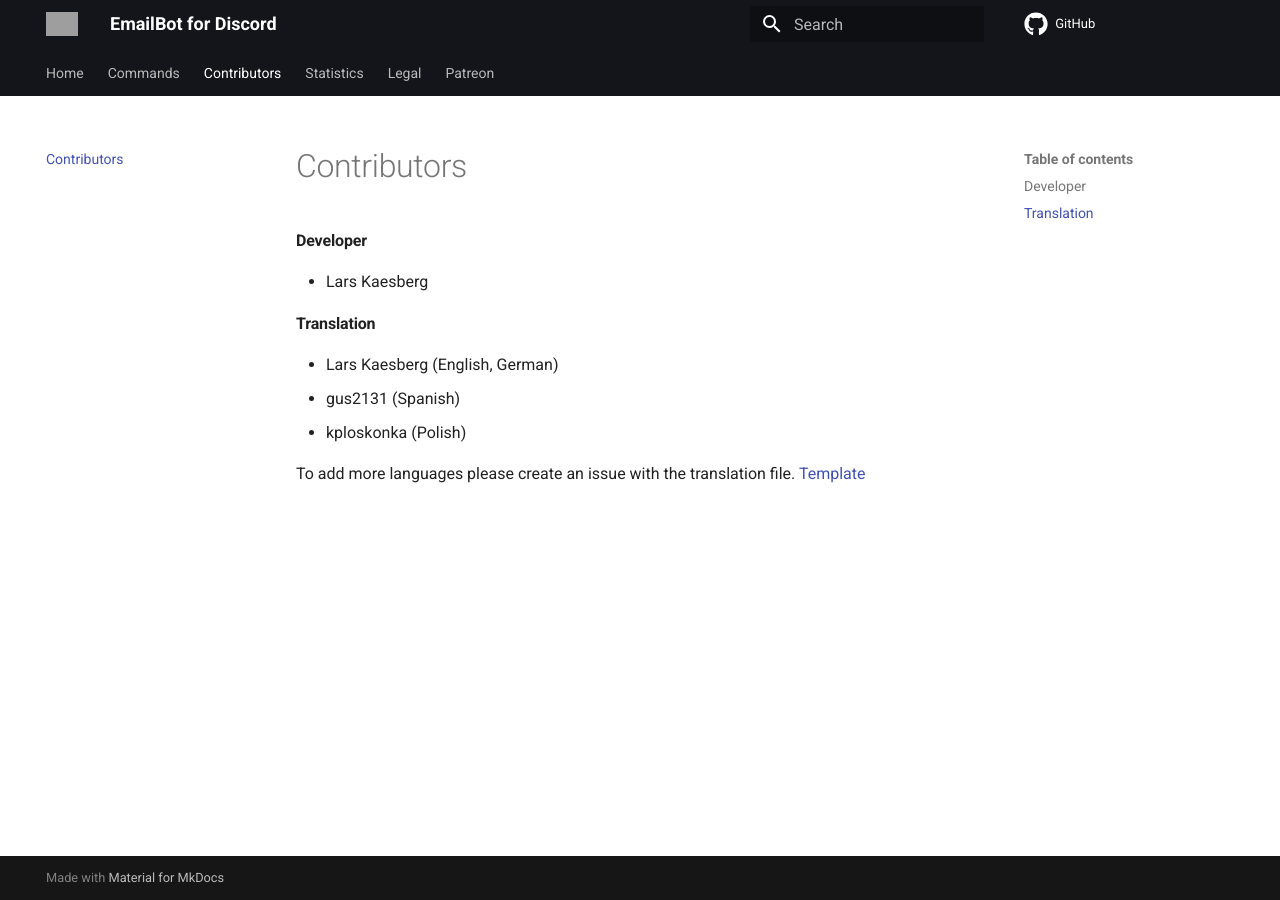
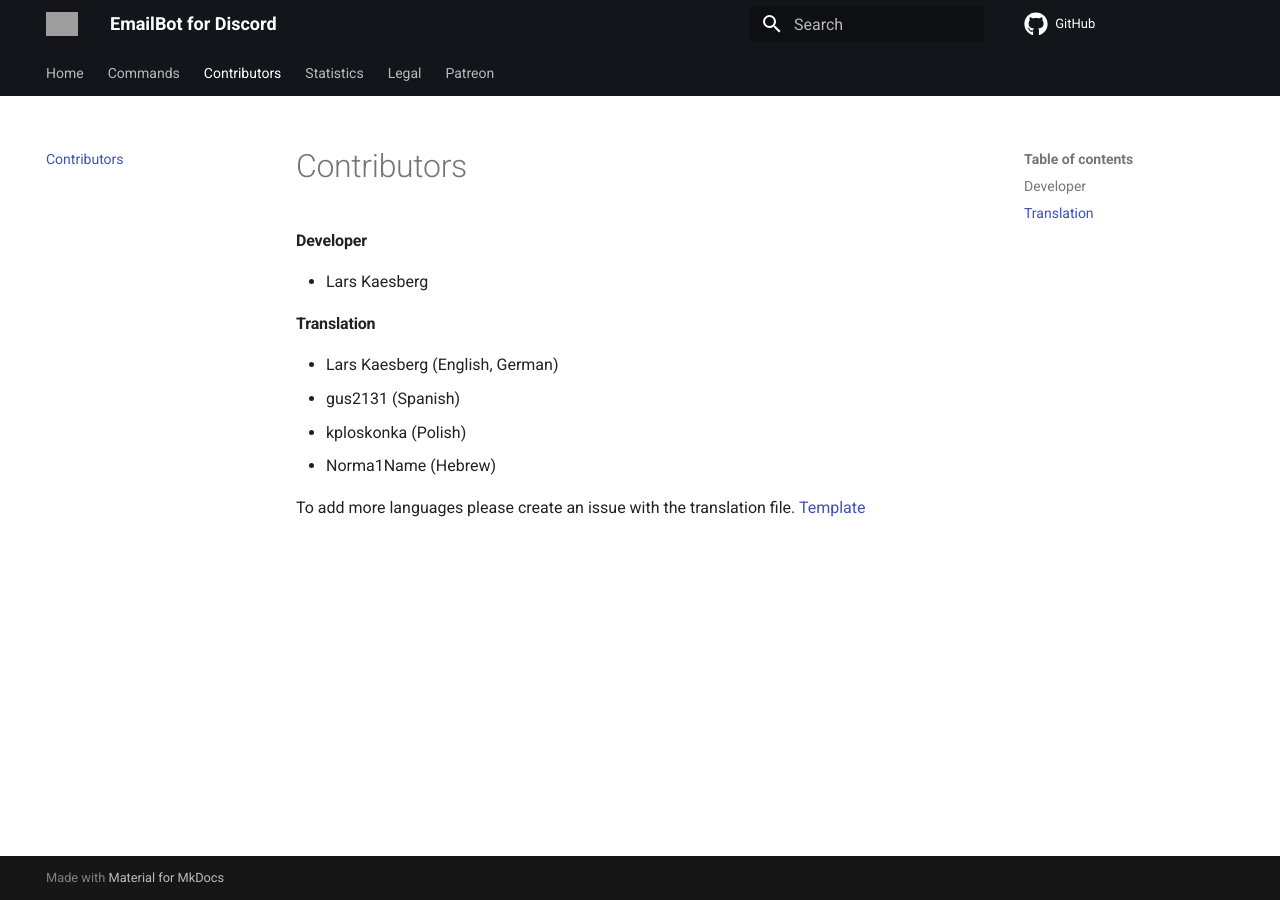
Before and after one commit to lkaesberg/EmailVerify, an MkDocs documentation site: the page built from docs/contributing.md, in a window 1280 px wide. Built offline with MkDocs 1.6.1 and Material for MkDocs 9.7.7, drawn with Linux system fonts in a browser that asks for light colours; comment, search, counter and statistics services are not loaded; grey boxes are pictures that could not be loaded.

Commit message:
Update contributing.md

```diff
--- a/docs/contributing.md
+++ b/docs/contributing.md
@@ -9,5 +9,6 @@
 - Lars Kaesberg (English, German)
 - gus2131 (Spanish)
 - kploskonka (Polish)
+- Norma1Name (Hebrew)
 
 To add more languages please create an issue with the translation file. [Template](https://github.com/lkaesberg/EmailBot/blob/main/language/english.json)
```
